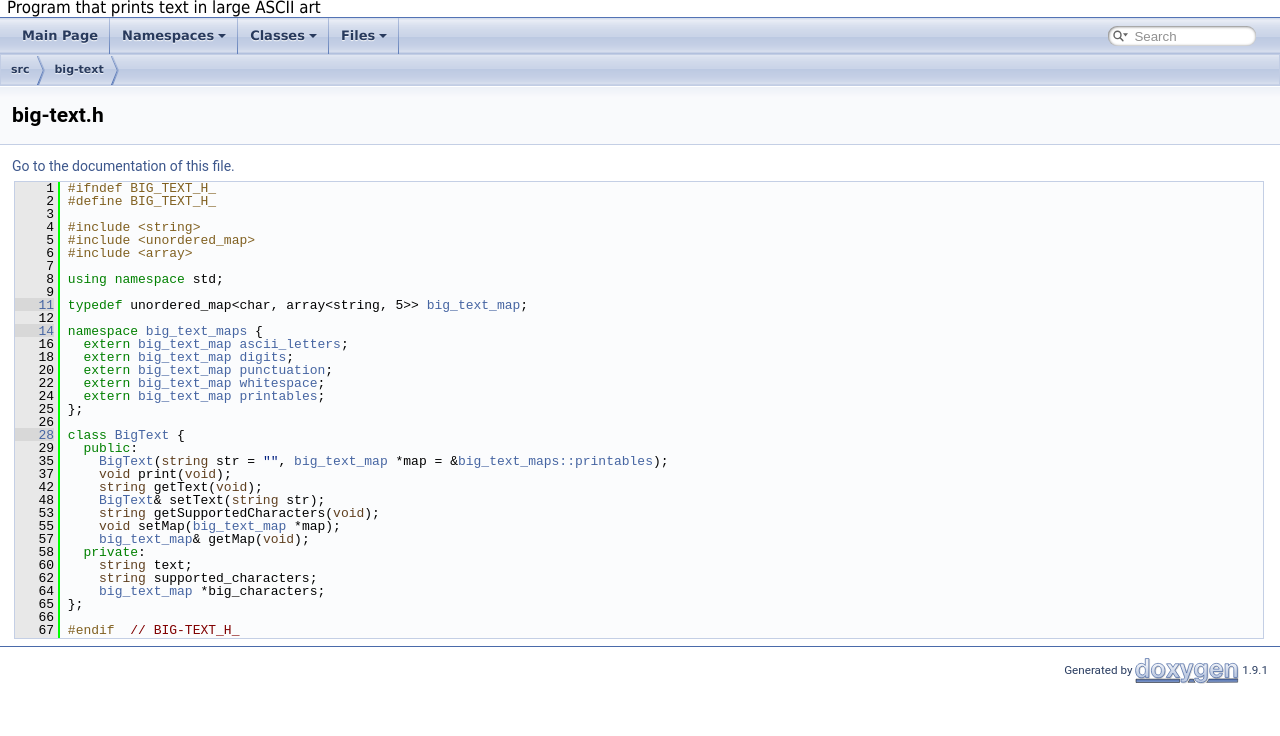
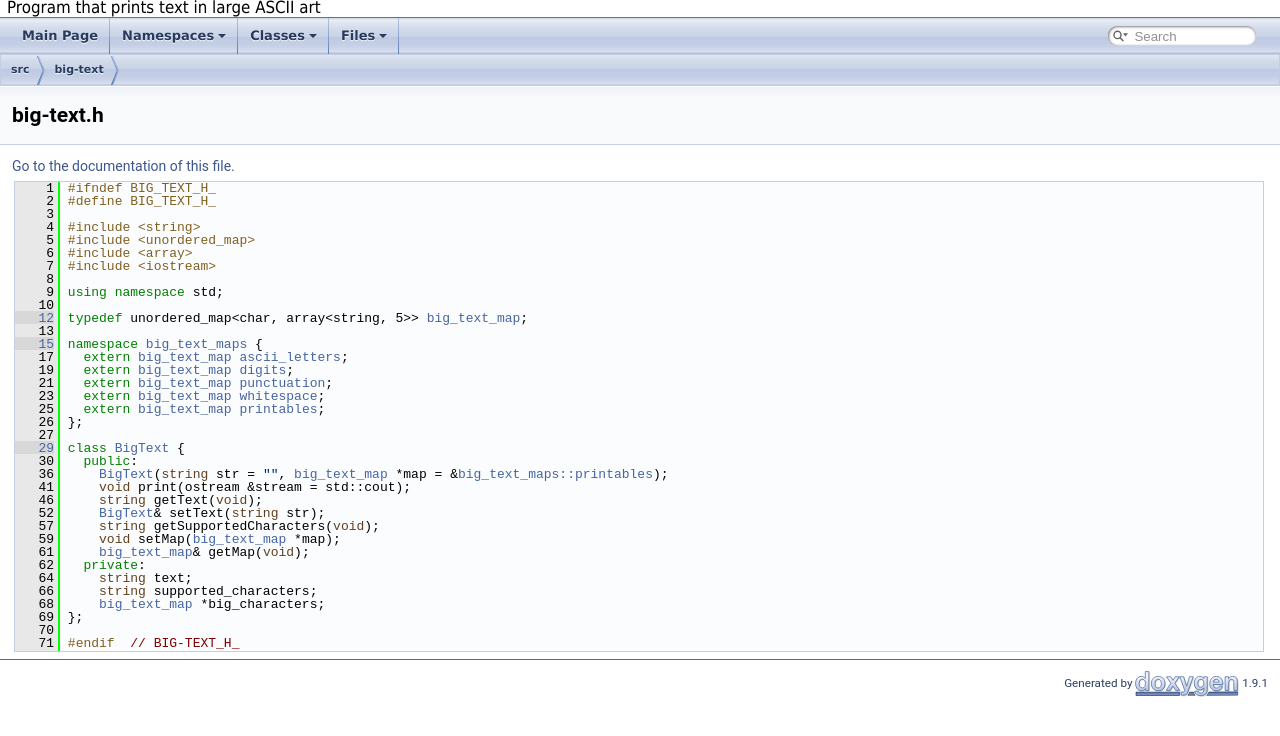
Before and after one commit to ecyht2/EEEE2065-cw1, a plain HTML site: page big-text_8h_source.html in a window 1280 px wide. Shown: the part 56-792 px from the top of the page. Drawn offline with Linux system fonts and the light colour scheme.

Commit message:
deploy: 8a73b5d2330b3587cbcf8d29c8213a6056cbad09

```diff
--- a/big-text_8h_source.html
+++ b/big-text_8h_source.html
@@ -77,38 +77,39 @@ $(function() {
 <div class="line"><a name="l00004"></a><span class="lineno">    4</span>&#160;<span class="preprocessor">#include &lt;string&gt;</span></div>
 <div class="line"><a name="l00005"></a><span class="lineno">    5</span>&#160;<span class="preprocessor">#include &lt;unordered_map&gt;</span></div>
 <div class="line"><a name="l00006"></a><span class="lineno">    6</span>&#160;<span class="preprocessor">#include &lt;array&gt;</span></div>
-<div class="line"><a name="l00007"></a><span class="lineno">    7</span>&#160; </div>
-<div class="line"><a name="l00008"></a><span class="lineno">    8</span>&#160;<span class="keyword">using namespace </span>std;</div>
-<div class="line"><a name="l00009"></a><span class="lineno">    9</span>&#160; </div>
-<div class="line"><a name="l00011"></a><span class="lineno"><a class="line" href="big-text_8h.html#ac6a17f24286d7ee7d91e5f5c936affd7">   11</a></span>&#160;<span class="keyword">typedef</span> unordered_map&lt;char, array&lt;string, 5&gt;&gt; <a class="code" href="big-text_8h.html#ac6a17f24286d7ee7d91e5f5c936affd7">big_text_map</a>;</div>
-<div class="line"><a name="l00012"></a><span class="lineno">   12</span>&#160; </div>
-<div class="line"><a name="l00014"></a><span class="lineno"><a class="line" href="namespacebig__text__maps.html">   14</a></span>&#160;<span class="keyword">namespace </span><a class="code" href="namespacebig__text__maps.html">big_text_maps</a> {</div>
-<div class="line"><a name="l00016"></a><span class="lineno">   16</span>&#160;  <span class="keyword">extern</span> <a class="code" href="big-text_8h.html#ac6a17f24286d7ee7d91e5f5c936affd7">big_text_map</a> <a class="code" href="namespacebig__text__maps.html#a97a8f39940c17129be45a993ac30d01d">ascii_letters</a>;</div>
-<div class="line"><a name="l00018"></a><span class="lineno">   18</span>&#160;  <span class="keyword">extern</span> <a class="code" href="big-text_8h.html#ac6a17f24286d7ee7d91e5f5c936affd7">big_text_map</a> <a class="code" href="namespacebig__text__maps.html#ac73dc4179c922940605ab3ba02e74b84">digits</a>;</div>
-<div class="line"><a name="l00020"></a><span class="lineno">   20</span>&#160;  <span class="keyword">extern</span> <a class="code" href="big-text_8h.html#ac6a17f24286d7ee7d91e5f5c936affd7">big_text_map</a> <a class="code" href="namespacebig__text__maps.html#a204ec83f5f1e5d15e07883c401823e10">punctuation</a>;</div>
-<div class="line"><a name="l00022"></a><span class="lineno">   22</span>&#160;  <span class="keyword">extern</span> <a class="code" href="big-text_8h.html#ac6a17f24286d7ee7d91e5f5c936affd7">big_text_map</a> <a class="code" href="namespacebig__text__maps.html#aef7cc4eded4718c9e1e4e4dc696ef954">whitespace</a>;</div>
-<div class="line"><a name="l00024"></a><span class="lineno">   24</span>&#160;  <span class="keyword">extern</span> <a class="code" href="big-text_8h.html#ac6a17f24286d7ee7d91e5f5c936affd7">big_text_map</a> <a class="code" href="namespacebig__text__maps.html#a6ba04fd81dcd26560db5ed92fe28ce75">printables</a>;</div>
-<div class="line"><a name="l00025"></a><span class="lineno">   25</span>&#160;};</div>
-<div class="line"><a name="l00026"></a><span class="lineno">   26</span>&#160; </div>
-<div class="line"><a name="l00028"></a><span class="lineno"><a class="line" href="classBigText.html">   28</a></span>&#160;<span class="keyword">class </span><a class="code" href="classBigText.html">BigText</a> {</div>
-<div class="line"><a name="l00029"></a><span class="lineno">   29</span>&#160;  <span class="keyword">public</span>:</div>
-<div class="line"><a name="l00035"></a><span class="lineno">   35</span>&#160;    <a class="code" href="classBigText.html">BigText</a>(<span class="keywordtype">string</span> str = <span class="stringliteral">&quot;&quot;</span>, <a class="code" href="big-text_8h.html#ac6a17f24286d7ee7d91e5f5c936affd7">big_text_map</a> *map = &amp;<a class="code" href="namespacebig__text__maps.html#a6ba04fd81dcd26560db5ed92fe28ce75">big_text_maps::printables</a>);</div>
-<div class="line"><a name="l00037"></a><span class="lineno">   37</span>&#160;    <span class="keywordtype">void</span> print(<span class="keywordtype">void</span>);</div>
-<div class="line"><a name="l00042"></a><span class="lineno">   42</span>&#160;    <span class="keywordtype">string</span> getText(<span class="keywordtype">void</span>);</div>
-<div class="line"><a name="l00048"></a><span class="lineno">   48</span>&#160;    <a class="code" href="classBigText.html">BigText</a>&amp; setText(<span class="keywordtype">string</span> str);</div>
-<div class="line"><a name="l00053"></a><span class="lineno">   53</span>&#160;    <span class="keywordtype">string</span> getSupportedCharacters(<span class="keywordtype">void</span>);</div>
-<div class="line"><a name="l00055"></a><span class="lineno">   55</span>&#160;    <span class="keywordtype">void</span> setMap(<a class="code" href="big-text_8h.html#ac6a17f24286d7ee7d91e5f5c936affd7">big_text_map</a> *map);</div>
-<div class="line"><a name="l00057"></a><span class="lineno">   57</span>&#160;    <a class="code" href="big-text_8h.html#ac6a17f24286d7ee7d91e5f5c936affd7">big_text_map</a>&amp; getMap(<span class="keywordtype">void</span>);</div>
-<div class="line"><a name="l00058"></a><span class="lineno">   58</span>&#160;  <span class="keyword">private</span>:</div>
-<div class="line"><a name="l00060"></a><span class="lineno">   60</span>&#160;    <span class="keywordtype">string</span> text;</div>
-<div class="line"><a name="l00062"></a><span class="lineno">   62</span>&#160;    <span class="keywordtype">string</span> supported_characters;</div>
-<div class="line"><a name="l00064"></a><span class="lineno">   64</span>&#160;    <a class="code" href="big-text_8h.html#ac6a17f24286d7ee7d91e5f5c936affd7">big_text_map</a> *big_characters;</div>
-<div class="line"><a name="l00065"></a><span class="lineno">   65</span>&#160;};</div>
-<div class="line"><a name="l00066"></a><span class="lineno">   66</span>&#160; </div>
-<div class="line"><a name="l00067"></a><span class="lineno">   67</span>&#160;<span class="preprocessor">#endif  </span><span class="comment">// BIG-TEXT_H_</span></div>
-<div class="ttc" id="abig-text_8h_html_ac6a17f24286d7ee7d91e5f5c936affd7"><div class="ttname"><a href="big-text_8h.html#ac6a17f24286d7ee7d91e5f5c936affd7">big_text_map</a></div><div class="ttdeci">unordered_map&lt; char, array&lt; string, 5 &gt; &gt; big_text_map</div><div class="ttdoc">Typedef for maps used by BigText to determine how to print the ASCII art.</div><div class="ttdef"><b>Definition:</b> big-text.h:11</div></div>
-<div class="ttc" id="aclassBigText_html"><div class="ttname"><a href="classBigText.html">BigText</a></div><div class="ttdoc">A class that prints strings in it's ascii-art form.</div><div class="ttdef"><b>Definition:</b> big-text.h:28</div></div>
-<div class="ttc" id="anamespacebig__text__maps_html"><div class="ttname"><a href="namespacebig__text__maps.html">big_text_maps</a></div><div class="ttdoc">Namespace containting all the default big_text_map.</div><div class="ttdef"><b>Definition:</b> big-text.h:14</div></div>
+<div class="line"><a name="l00007"></a><span class="lineno">    7</span>&#160;<span class="preprocessor">#include &lt;iostream&gt;</span></div>
+<div class="line"><a name="l00008"></a><span class="lineno">    8</span>&#160; </div>
+<div class="line"><a name="l00009"></a><span class="lineno">    9</span>&#160;<span class="keyword">using namespace </span>std;</div>
+<div class="line"><a name="l00010"></a><span class="lineno">   10</span>&#160; </div>
+<div class="line"><a name="l00012"></a><span class="lineno"><a class="line" href="big-text_8h.html#ac6a17f24286d7ee7d91e5f5c936affd7">   12</a></span>&#160;<span class="keyword">typedef</span> unordered_map&lt;char, array&lt;string, 5&gt;&gt; <a class="code" href="big-text_8h.html#ac6a17f24286d7ee7d91e5f5c936affd7">big_text_map</a>;</div>
+<div class="line"><a name="l00013"></a><span class="lineno">   13</span>&#160; </div>
+<div class="line"><a name="l00015"></a><span class="lineno"><a class="line" href="namespacebig__text__maps.html">   15</a></span>&#160;<span class="keyword">namespace </span><a class="code" href="namespacebig__text__maps.html">big_text_maps</a> {</div>
+<div class="line"><a name="l00017"></a><span class="lineno">   17</span>&#160;  <span class="keyword">extern</span> <a class="code" href="big-text_8h.html#ac6a17f24286d7ee7d91e5f5c936affd7">big_text_map</a> <a class="code" href="namespacebig__text__maps.html#a97a8f39940c17129be45a993ac30d01d">ascii_letters</a>;</div>
+<div class="line"><a name="l00019"></a><span class="lineno">   19</span>&#160;  <span class="keyword">extern</span> <a class="code" href="big-text_8h.html#ac6a17f24286d7ee7d91e5f5c936affd7">big_text_map</a> <a class="code" href="namespacebig__text__maps.html#ac73dc4179c922940605ab3ba02e74b84">digits</a>;</div>
+<div class="line"><a name="l00021"></a><span class="lineno">   21</span>&#160;  <span class="keyword">extern</span> <a class="code" href="big-text_8h.html#ac6a17f24286d7ee7d91e5f5c936affd7">big_text_map</a> <a class="code" href="namespacebig__text__maps.html#a204ec83f5f1e5d15e07883c401823e10">punctuation</a>;</div>
+<div class="line"><a name="l00023"></a><span class="lineno">   23</span>&#160;  <span class="keyword">extern</span> <a class="code" href="big-text_8h.html#ac6a17f24286d7ee7d91e5f5c936affd7">big_text_map</a> <a class="code" href="namespacebig__text__maps.html#aef7cc4eded4718c9e1e4e4dc696ef954">whitespace</a>;</div>
+<div class="line"><a name="l00025"></a><span class="lineno">   25</span>&#160;  <span class="keyword">extern</span> <a class="code" href="big-text_8h.html#ac6a17f24286d7ee7d91e5f5c936affd7">big_text_map</a> <a class="code" href="namespacebig__text__maps.html#a6ba04fd81dcd26560db5ed92fe28ce75">printables</a>;</div>
+<div class="line"><a name="l00026"></a><span class="lineno">   26</span>&#160;};</div>
+<div class="line"><a name="l00027"></a><span class="lineno">   27</span>&#160; </div>
+<div class="line"><a name="l00029"></a><span class="lineno"><a class="line" href="classBigText.html">   29</a></span>&#160;<span class="keyword">class </span><a class="code" href="classBigText.html">BigText</a> {</div>
+<div class="line"><a name="l00030"></a><span class="lineno">   30</span>&#160;  <span class="keyword">public</span>:</div>
+<div class="line"><a name="l00036"></a><span class="lineno">   36</span>&#160;    <a class="code" href="classBigText.html">BigText</a>(<span class="keywordtype">string</span> str = <span class="stringliteral">&quot;&quot;</span>, <a class="code" href="big-text_8h.html#ac6a17f24286d7ee7d91e5f5c936affd7">big_text_map</a> *map = &amp;<a class="code" href="namespacebig__text__maps.html#a6ba04fd81dcd26560db5ed92fe28ce75">big_text_maps::printables</a>);</div>
+<div class="line"><a name="l00041"></a><span class="lineno">   41</span>&#160;    <span class="keywordtype">void</span> print(ostream &amp;stream = std::cout);</div>
+<div class="line"><a name="l00046"></a><span class="lineno">   46</span>&#160;    <span class="keywordtype">string</span> getText(<span class="keywordtype">void</span>);</div>
+<div class="line"><a name="l00052"></a><span class="lineno">   52</span>&#160;    <a class="code" href="classBigText.html">BigText</a>&amp; setText(<span class="keywordtype">string</span> str);</div>
+<div class="line"><a name="l00057"></a><span class="lineno">   57</span>&#160;    <span class="keywordtype">string</span> getSupportedCharacters(<span class="keywordtype">void</span>);</div>
+<div class="line"><a name="l00059"></a><span class="lineno">   59</span>&#160;    <span class="keywordtype">void</span> setMap(<a class="code" href="big-text_8h.html#ac6a17f24286d7ee7d91e5f5c936affd7">big_text_map</a> *map);</div>
+<div class="line"><a name="l00061"></a><span class="lineno">   61</span>&#160;    <a class="code" href="big-text_8h.html#ac6a17f24286d7ee7d91e5f5c936affd7">big_text_map</a>&amp; getMap(<span class="keywordtype">void</span>);</div>
+<div class="line"><a name="l00062"></a><span class="lineno">   62</span>&#160;  <span class="keyword">private</span>:</div>
+<div class="line"><a name="l00064"></a><span class="lineno">   64</span>&#160;    <span class="keywordtype">string</span> text;</div>
+<div class="line"><a name="l00066"></a><span class="lineno">   66</span>&#160;    <span class="keywordtype">string</span> supported_characters;</div>
+<div class="line"><a name="l00068"></a><span class="lineno">   68</span>&#160;    <a class="code" href="big-text_8h.html#ac6a17f24286d7ee7d91e5f5c936affd7">big_text_map</a> *big_characters;</div>
+<div class="line"><a name="l00069"></a><span class="lineno">   69</span>&#160;};</div>
+<div class="line"><a name="l00070"></a><span class="lineno">   70</span>&#160; </div>
+<div class="line"><a name="l00071"></a><span class="lineno">   71</span>&#160;<span class="preprocessor">#endif  </span><span class="comment">// BIG-TEXT_H_</span></div>
+<div class="ttc" id="abig-text_8h_html_ac6a17f24286d7ee7d91e5f5c936affd7"><div class="ttname"><a href="big-text_8h.html#ac6a17f24286d7ee7d91e5f5c936affd7">big_text_map</a></div><div class="ttdeci">unordered_map&lt; char, array&lt; string, 5 &gt; &gt; big_text_map</div><div class="ttdoc">Typedef for maps used by BigText to determine how to print the ASCII art.</div><div class="ttdef"><b>Definition:</b> big-text.h:12</div></div>
+<div class="ttc" id="aclassBigText_html"><div class="ttname"><a href="classBigText.html">BigText</a></div><div class="ttdoc">A class that prints strings in it's ascii-art form.</div><div class="ttdef"><b>Definition:</b> big-text.h:29</div></div>
+<div class="ttc" id="anamespacebig__text__maps_html"><div class="ttname"><a href="namespacebig__text__maps.html">big_text_maps</a></div><div class="ttdoc">Namespace containting all the default big_text_map.</div><div class="ttdef"><b>Definition:</b> big-text.h:15</div></div>
 <div class="ttc" id="anamespacebig__text__maps_html_a204ec83f5f1e5d15e07883c401823e10"><div class="ttname"><a href="namespacebig__text__maps.html#a204ec83f5f1e5d15e07883c401823e10">big_text_maps::punctuation</a></div><div class="ttdeci">big_text_map punctuation</div><div class="ttdoc">big_text_map only containing punctuations.</div><div class="ttdef"><b>Definition:</b> big-text.cpp:364</div></div>
 <div class="ttc" id="anamespacebig__text__maps_html_a6ba04fd81dcd26560db5ed92fe28ce75"><div class="ttname"><a href="namespacebig__text__maps.html#a6ba04fd81dcd26560db5ed92fe28ce75">big_text_maps::printables</a></div><div class="ttdeci">big_text_map printables</div><div class="ttdoc">big_text_map containting all the characters of the previous maps.</div><div class="ttdef"><b>Definition:</b> big-text.cpp:496</div></div>
 <div class="ttc" id="anamespacebig__text__maps_html_a97a8f39940c17129be45a993ac30d01d"><div class="ttname"><a href="namespacebig__text__maps.html#a97a8f39940c17129be45a993ac30d01d">big_text_maps::ascii_letters</a></div><div class="ttdeci">big_text_map ascii_letters</div><div class="ttdoc">big_text_map only containing asii_letters.</div><div class="ttdef"><b>Definition:</b> big-text.cpp:106</div></div>
--- a/search/all_6.js
+++ b/search/all_6.js
@@ -1,6 +1,6 @@
 var searchData=
 [
-  ['print_13',['print',['../classBigText.html#ae1490c119cc283fc4a53fd8be11afb63',1,'BigText']]],
+  ['print_13',['print',['../classBigText.html#a35a13071320365730c12b3ca65a780c6',1,'BigText']]],
   ['printables_14',['printables',['../namespacebig__text__maps.html#a6ba04fd81dcd26560db5ed92fe28ce75',1,'big_text_maps']]],
   ['punctuation_15',['punctuation',['../namespacebig__text__maps.html#a204ec83f5f1e5d15e07883c401823e10',1,'big_text_maps']]]
 ];
--- a/search/functions_3.js
+++ b/search/functions_3.js
@@ -1,4 +1,4 @@
 var searchData=
 [
-  ['print_31',['print',['../classBigText.html#ae1490c119cc283fc4a53fd8be11afb63',1,'BigText']]]
+  ['print_31',['print',['../classBigText.html#a35a13071320365730c12b3ca65a780c6',1,'BigText']]]
 ];
```
Also changed, not shown: big-text_8h.html (+1 -0 lines), classBigText-members.html (+1 -1 lines), classBigText.html (+13 -7 lines), functions.html (+1 -1 lines), functions_func.html (+1 -1 lines).
